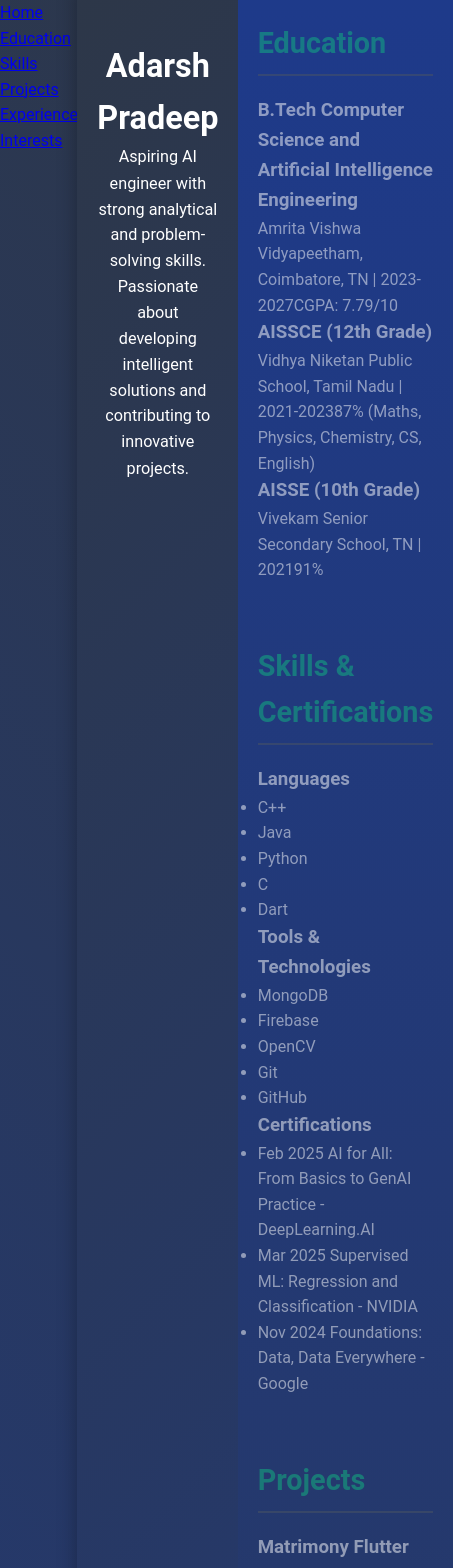
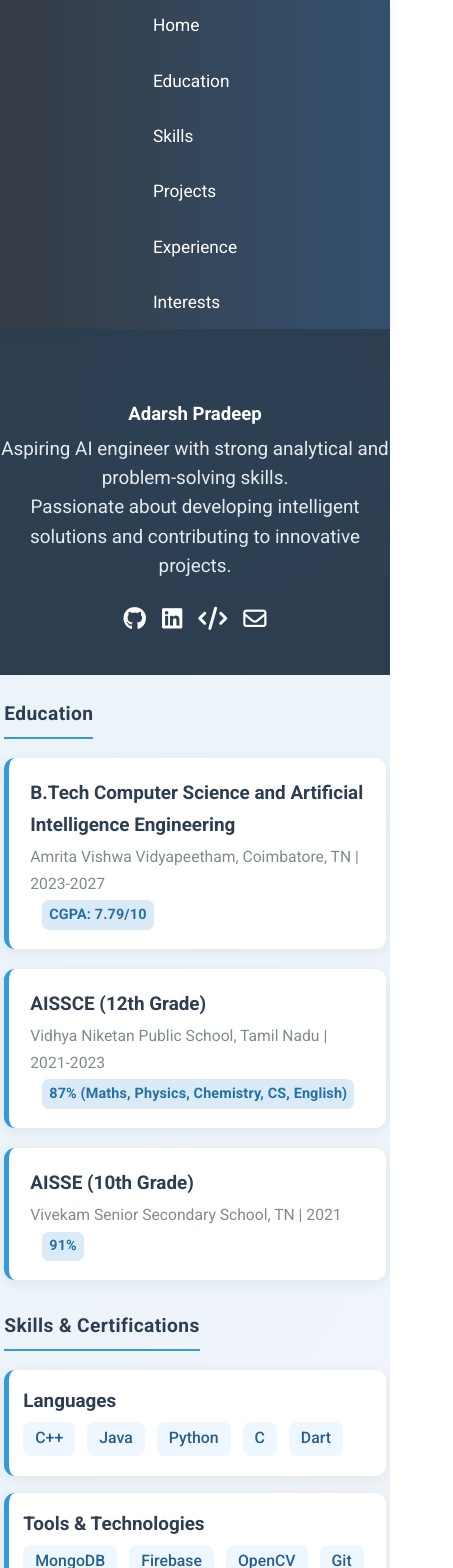
Before and after one commit to Adxrsh-17/adarsh-portfolio, a React (Create React App) app in the folder portfolio/: page / in a window 390 px wide. Shown: the top 1568 px of the page, 453 px wide, since content can reach past the window. Built offline with nearby package versions, Linux system fonts and the light colour scheme.

Commit message:
Update App.css

```diff
--- a/portfolio/src/App.css
+++ b/portfolio/src/App.css
@@ -1,4 +1,21 @@
-/* Base Reset */
+@import url('https://fonts.googleapis.com/css2?family=Roboto:wght@400;500;700&display=swap');
+@import url('https://cdnjs.cloudflare.com/ajax/libs/font-awesome/6.4.0/css/all.min.css');
+
+:root {
+  --primary-color: #2c3e50;
+  --secondary-color: #3498db;
+  --text-primary: #34495e;
+  --text-secondary: #7f8c8d;
+  --background-light: #f4f6f9;
+  --background-white: #fff;
+  --border-color: #ecf0f1;
+  --shadow-color: rgba(44, 62, 80, 0.08);
+  --transition-speed: 0.3s cubic-bezier(.4,0,.2,1);
+  --hover-color: #2980b9;
+  --tag-bg: #eef7ff;
+  --badge-bg: #daeaf6;
+}
+
 * {
   margin: 0;
   padding: 0;
@@ -10,358 +27,292 @@ html {
 }
 
 body {
-  font-family: 'Roboto', 'Poppins', sans-serif;
-  background: linear-gradient(180deg, #1e3a8a 0%, #2d3748 100%);
-  color: #ffffff;
-  line-height: 1.6;
-  overflow-x: hidden;
-  animation: fadeIn 1.5s ease-in-out;
+  font-family: 'Roboto', Arial, sans-serif;
+  background: linear-gradient(120deg, #eaf3fa 0%, #f4f6f9 100%);
+  color: var(--text-primary);
+  line-height: 1.7;
+  min-height: 100vh;
 }
 
-/* Animations */
-@keyframes fadeIn {
-  from { opacity: 0; }
-  to { opacity: 1; }
+/* Navbar */
+.navbar {
+  position: sticky;
+  top: 0;
+  left: 0;
+  width: 100%;
+  background: linear-gradient(90deg, #353c45 0, #34506e 100%);
+  color: #fff;
+  display: flex;
+  justify-content: center;
+  box-shadow: 0 2px 10px var(--shadow-color);
+  z-index: 99;
+  transition: box-shadow var(--transition-speed);
+}
+.navbar ul {
+  list-style: none;
+  display: flex;
+  gap: 32px;
+  padding: 0.2em 0;
+}
+.navbar li {
+  font-size: 1.08rem;
+}
+.navbar a {
+  display: block;
+  color: #fff;
+  text-decoration: none;
+  padding: 8px 16px;
+  border-radius: 6px;
+  transition: background-color var(--transition-speed), color var(--transition-speed);
+}
+.navbar a:hover, .navbar a:focus, .navbar a:active {
+  background: var(--secondary-color);
+  color: #fff;
 }
 
-@keyframes slideInLeft {
-  from { transform: translateX(-100%); opacity: 0; }
-  to { transform: translateX(0); opacity: 1; }
+/* Hero/Header */
+.hero {
+  padding: 70px 0 35px 0;
+  background: var(--primary-color);
+  color: #fff;
+  text-align: center;
+  background-image: radial-gradient(circle at 60% 30%, #35476022 20%, transparent 70%);
+  position: relative;
+}
+.avatar-wrap {
+  margin-bottom: 10px;
+}
+.avatar {
+  width: 100px; height: 100px;
+  border-radius: 50%;
+  object-fit: cover;
+  box-shadow: 0 0 0 4px #fff, 0 7px 24px var(--shadow-color);
+}
+.hero h1 {
+  font-size: 2.7rem;
+  font-weight: 700;
+  margin-bottom: 0.2em;
+}
+.hero p {
+  font-size: 1.18rem;
+  margin-bottom: 20px;
+  max-width: 590px;
+  margin-left: auto;
+  margin-right: auto;
+  line-height: 1.55;
+  color: #e5eaee;
+}
+.hero-contact a {
+  color: #fff;
+  font-size: 1.45rem;
+  margin: 0 8px;
+  transition: color var(--transition-speed), transform var(--transition-speed);
+}
+.hero-contact a:hover {
+  color: var(--secondary-color);
+  transform: translateY(-2px) scale(1.13);
 }
 
-@keyframes pulse {
-  0% { transform: scale(1); }
-  50% { transform: scale(1.02); }
-  100% { transform: scale(1); }
+/* Main Content Sections */
+.main-content {
+  max-width: 900px;
+  margin: 40px auto 0 auto;
+  padding: 14px 18px 32px 18px;
+  min-height: 70vh;
+}
+.section {
+  margin-bottom: 44px;
+}
+.section h2 {
+  font-size: 1.7rem;
+  font-weight: 700;
+  color: var(--primary-color);
+  margin-bottom: 19px;
+  border-bottom: 2.5px solid var(--secondary-color);
+  display: inline-block;
+  padding-bottom: 6px;
+  letter-spacing: 0.02em;
 }
 
-/* Layout */
-.App {
-  display: flex;
-  width: 100%;
-  min-height: 100vh;
-  background: linear-gradient(45deg, #1e3a8a, #2d3748);
+/* Entry Cards */
+.entry {
+  margin-bottom: 20px;
+  padding: 19px 21px;
+  border-left: 5px solid var(--secondary-color);
+  background: var(--background-white);
+  border-radius: 11px;
+  box-shadow: 0 3px 14px var(--shadow-color);
+  transition: box-shadow var(--transition-speed), transform var(--transition-speed);
   position: relative;
 }
-
-.sidebar {
-  width: 280px;
-  background: linear-gradient(180deg, #1e3a8a, #2d3748);
-  color: #ffffff;
-  position: fixed;
-  height: 100%;
-  padding: 30px 20px;
-  overflow-y: auto;
-  z-index: 1000;
-  animation: slideInLeft 0.8s ease-out;
-  border-right: 1px solid #4b5563;
+.entry:hover {
+  box-shadow: 0 10px 22px var(--shadow-color);
+  transform: translateY(-2px) scale(1.015);
+}
+.entry h3 {
+  font-size: 1.18rem;
+  font-weight: 600;
+  color: var(--primary-color);
+}
+.entry-sub {
+  font-size: .98rem;
+  color: var(--text-secondary);
+  display: block;
+  margin: 3px 0;
 }
 
-.sidebar-header {
-  text-align: center;
-  margin-bottom: 40px;
+.project-stack, .cert-org {
+  color: var(--secondary-color);
+  font-weight: 500;
+  font-size: 0.98em;
+  margin-left: 6px;
 }
 
-.sidebar-header h3 {
-  font-size: 1.8rem;
-  font-weight: 700;
-  color: #10b981;
+.entry a {
+  color: var(--secondary-color);
+  text-decoration: underline;
+  font-weight: 500;
+  transition: color var(--transition-speed);
+}
+.entry a:hover {
+  color: var(--hover-color);
 }
 
-.sidebar-header p {
-  font-size: 1rem;
-  color: #d1d5db;
-  opacity: 0.8;
+.entry.small {
+  display: inline-block;
+  width: 27%;
+  margin-right: 2%;
+  vertical-align: top;
+  padding: 15px 14px;
+  margin-bottom: 11px;
 }
 
-.nav-list {
-  list-style: none;
+.entry-group {
+  display: flex;
+  justify-content: space-between;
+  flex-wrap: wrap;
+  gap: 24px;
 }
 
-.nav-link {
-  display: block;
-  padding: 14px 18px;
-  color: #d1d5db;
-  font-weight: 500;
-  font-size: 1.1rem;
-  text-decoration: none;
-  border-radius: 4px;
-  margin: 8px 0;
-  transition: all 0.3s ease;
+/* Badges and Tags */
+.badge {
+  display: inline-block;
+  margin-left: 12px;
+  background: var(--badge-bg);
+  color: #2471a3;
+  font-size: 0.90em;
+  border-radius: 7px;
+  padding: 2.5px 7px;
+  font-weight: 600;
+  vertical-align: middle;
+  letter-spacing: 0.01em;
 }
 
-.nav-link:hover,
-.nav-link:focus {
-  background: #10b981;
-  color: #ffffff;
-  transform: translateX(5px);
+.tags {
+  list-style: none;
+  display: flex;
+  gap: 12px;
+  flex-wrap: wrap;
+  margin: 5px 0 0 0;
+  padding: 0;
 }
-
-.nav-link.active {
-  background: #10b981;
-  color: #ffffff;
-  box-shadow: 0 0 8px rgba(16, 185, 129, 0.5);
-}
-
-.main-content {
-  margin-left: 280px;
-  padding: 40px 30px;
-  width: calc(100% - 280px);
-  background: linear-gradient(180deg, #1e3a8a, #2d3748);
-  position: relative;
-}
-
-.main-container {
-  max-width: 1400px;
-  margin: 0 auto;
-  position: relative;
-}
-
-/* Hero */
-.hero {
-  background: linear-gradient(135deg, #2d3748 0%, #1e3a8a 100%);
-  color: #ffffff;
-  padding: 80px 30px;
+.tags li {
+  background: var(--tag-bg);
+  color: #24608b;
   border-radius: 8px;
-  text-align: center;
-  margin-bottom: 60px;
-  box-shadow: 0 4px 20px rgba(0, 0, 0, 0.3);
-  animation: pulse 3s infinite;
-}
-
-.hero-content h1 {
-  font-size: 3rem;
-  font-weight: 700;
-  color: #10b981;
-  margin-bottom: 20px;
-}
-
-.hero-content p {
-  font-size: 1.2rem;
-  color: #d1d5db;
-  margin-bottom: 24px;
-}
-
-/* Sections */
-.section {
-  margin-bottom: 60px;
-  animation: fadeIn 1s ease-in-out;
-}
-
-.section h2 {
-  font-size: 2.2rem;
-  font-weight: 600;
-  color: #10b981;
-  margin-bottom: 20px;
-  border-bottom: 2px solid #4b5563;
-  padding-bottom: 8px;
-}
-
-/* Cards */
-.card-grid {
-  display: grid;
-  grid-template-columns: repeat(auto-fit, minmax(300px, 1fr));
-  gap: 20px;
-}
-
-.card {
-  background: #2d3748;
-  border-radius: 8px;
-  padding: 20px;
-  box-shadow: 0 2px 10px rgba(0, 0, 0, 0.2);
-  transition: transform 0.3s ease, box-shadow 0.3s ease;
-}
-
-.card:hover {
-  transform: translateY(-5px);
-  box-shadow: 0 4px 15px rgba(0, 0, 0, 0.3);
-}
-
-.card h3 {
-  font-size: 1.4rem;
-  font-weight: 600;
-  color: #ffffff;
-  margin-bottom: 12px;
-}
-
-.card p {
-  font-size: 1rem;
-  color: #d1d5db;
-  margin-bottom: 12px;
-}
-
-.card a {
-  color: #10b981;
-  font-weight: 500;
-  text-decoration: none;
-}
-
-.card a:hover {
-  color: #ffffff;
-  text-decoration: underline;
-}
-
-.card ul {
-  list-style: none;
-  padding-left: 16px;
-}
-
-.card ul li {
-  position: relative;
-  margin-bottom: 10px;
-  font-size: 1rem;
-  color: #d1d5db;
-}
-
-.card ul li::before {
-  content: '•';
-  position: absolute;
-  left: -16px;
-  color: #10b981;
-}
-
-/* Contact Form */
-.contact-form {
-  margin-top: 20px;
-}
-
-.contact-form label {
-  display: block;
-  font-size: 1.1rem;
-  color: #ffffff;
-  margin-bottom: 8px;
+  padding: 3.5px 12px;
+  font-size: 0.98em;
+  margin-bottom: 5px;
   font-weight: 500;
 }
 
-.contact-form textarea {
-  width: 100%;
-  padding: 10px;
-  border: 1px solid #4b5563;
-  border-radius: 4px;
-  background: #374151;
-  color: #d1d5db;
+footer {
+  text-align: center;
+  margin: 39px auto 0 auto;
+  color: var(--text-secondary);
   font-size: 1rem;
-  resize: vertical;
-  transition: border-color 0.3s ease, box-shadow 0.3s ease;
+  letter-spacing: 0.02em;
+  padding: 18px 0 0 0;
 }
 
-.contact-form textarea:focus {
-  border-color: #10b981;
-  box-shadow: 0 0 8px rgba(16, 185, 129, 0.3);
-  outline: none;
-}
-
-.contact-form button {
-  display: block;
-  width: 100%;
-  padding: 10px;
-  margin-top: 10px;
-  background: #10b981;
-  border: none;
-  border-radius: 4px;
-  color: #ffffff;
-  font-size: 1.1rem;
-  font-weight: 500;
-  cursor: pointer;
-  transition: transform 0.2s ease, background 0.3s ease;
-}
-
-.contact-form button:hover {
-  transform: scale(1.02);
-  background: #059669;
-}
-
-.form-response {
-  margin-top: 10px;
-  font-size: 1rem;
-  color: #10b981;
-  text-align: center;
-}
-
-/* Footer */
-.footer {
-  background: #1e3a8a;
-  color: #d1d5db;
-  text-align: center;
-  padding: 20px;
-  border-top: 1px solid #4b5563;
-  margin-top: 40px;
-}
-
-/* Responsive */
-@media (max-width: 1024px) {
-  .sidebar {
-    width: 220px;
-  }
-
+@media (max-width: 920px) {
   .main-content {
-    margin-left: 220px;
-    width: calc(100% - 220px);
-  }
-
-  .hero-content h1 {
-    font-size: 2.5rem;
+    max-width: 99vw;
+    padding: 0 2vw;
   }
 }
-
 @media (max-width: 768px) {
-  .sidebar {
-    position: static;
-    width: 100%;
-    height: auto;
-    padding: 20px;
-    animation: none;
-  }
-
-  .sidebar-header {
-    display: none;
-  }
-
-  .nav-list {
-    display: flex;
-    flex-wrap: wrap;
-    justify-content: center;
+  .navbar ul {
+    flex-direction: column;
     gap: 10px;
   }
-
-  .nav-link {
-    padding: 10px 14px;
-    font-size: 1rem;
+  .main-content {
+    margin-top: 16px;
+    padding: 6px 3vw;
   }
-
-  .main-content {
-    margin-left: 0;
+  .entry-group {
+    flex-direction: column;
+    gap: 6px;
+  }
+  .entry.small {
     width: 100%;
-    padding: 20px;
+    margin-right: 0;
   }
-
-  .hero-content h1 {
-    font-size: 2rem;
+  .tags li {
+    font-size: .99em;
   }
-
-  .hero-content p {
-    font-size: 1rem;
-  }
-
-  .card-grid {
-    grid-template-columns: 1fr;
+  .section h2 {
+    font-size: 1.2rem;
   }
 }
-
-@media (max-width: 480px) {
-  .hero {
-    padding: 60px 20px;
+@media (max-width: 520px) {
+  .main-content {
+    padding: 2vw 0.6vw !important;
   }
-
-  .section h2 {
-    font-size: 1.8rem;
+  .hero h1 {
+    font-size: 1.16rem;
   }
-
-  .card h3 {
-    font-size: 1.2rem;
-  }
-
-  .card p {
-    font-size: 0.9rem;
+  .section {
+    margin-bottom: 30px;
   }
 }
+.welcome-screen {
+  position: fixed;
+  inset: 0;
+  z-index: 2000;
+  display: flex;
+  align-items: center;
+  justify-content: center;
+  background: linear-gradient(120deg, #eaf3fa 0%, #f4f6f9 100%);
+  animation: fadeOut 1s 4s forwards;
+}
+.welcome-message {
+  text-align: center;
+  background: #fff;
+  border-radius: 1.4em;
+  box-shadow: 0 6px 36px 0 rgba(52,82,109,0.10);
+  padding: 2.2em 2.7em;
+  animation: popIn 0.9s cubic-bezier(.68,-0.55,.27,1.55);
+}
+.wave {
+  font-size: 2.1em;
+  animation: waveAnim 2s infinite;
+  display: inline-block;
+  transform-origin: 70% 70%;
+}
+@keyframes waveAnim {
+  0%,60%,100% { transform: rotate(0); }
+  10%,30% { transform: rotate(-19deg); }
+  20% { transform: rotate(24deg);}
+  40% { transform: rotate(-10deg);}
+  50% { transform: rotate(15deg);}
+}
+@keyframes popIn {
+  0% { transform: scale(0.86) translateY(30px); opacity: 0;}
+  100% { transform: scale(1) translateY(0); opacity: 1;}
+}
+@keyframes fadeOut {
+  0% { opacity: 1; pointer-events: all;}
+  90% { opacity: 0.1; }
+  100% { opacity: 0; pointer-events: none;}
+}
```
